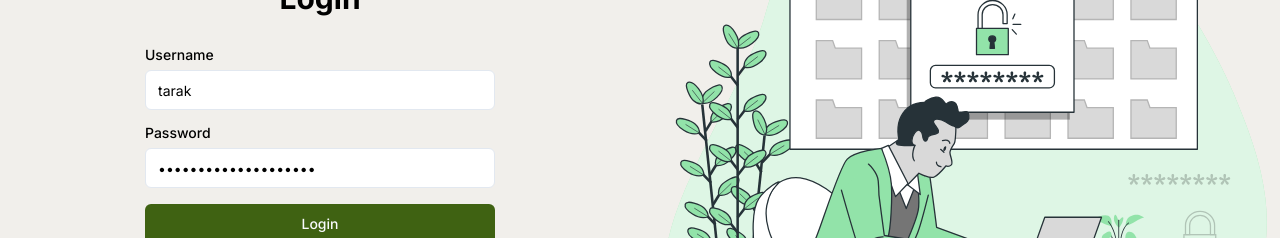
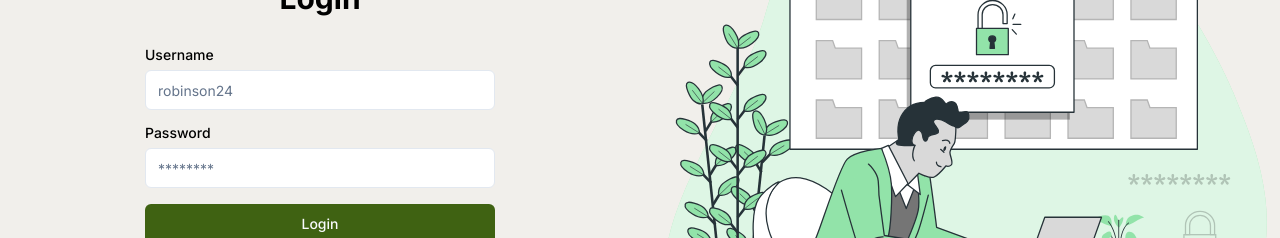
Before and after one commit to tahdiislam/taskflow-frontend, a Next.js app: page /login in a window 1280 px wide. Shown: the part 258-496 px from the top of the page. Built offline with nearby package versions, Linux system fonts and the light colour scheme.

Commit message:
remove default login crediantials

```diff
--- a/app/login/page.jsx
+++ b/app/login/page.jsx
@@ -69,7 +69,7 @@ export default function Login() {
                 placeholder="robinson24"
                 required
                 name="username"
-                defaultValue="tarak"
+                // defaultValue="tarak"
               />
             </div>
             <div className="grid gap-2">
@@ -88,7 +88,7 @@ export default function Login() {
                 id="password"
                 type="password"
                 required
-                defaultValue="Peralo2061@reebsdcom"
+                // defaultValue="Peralo2061@reebsdcom"
               />
             </div>
             <Button
```
